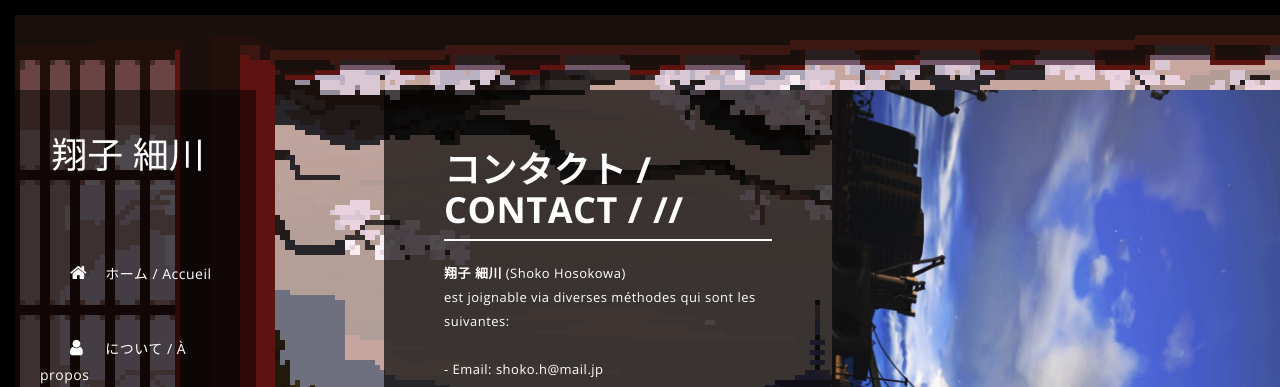
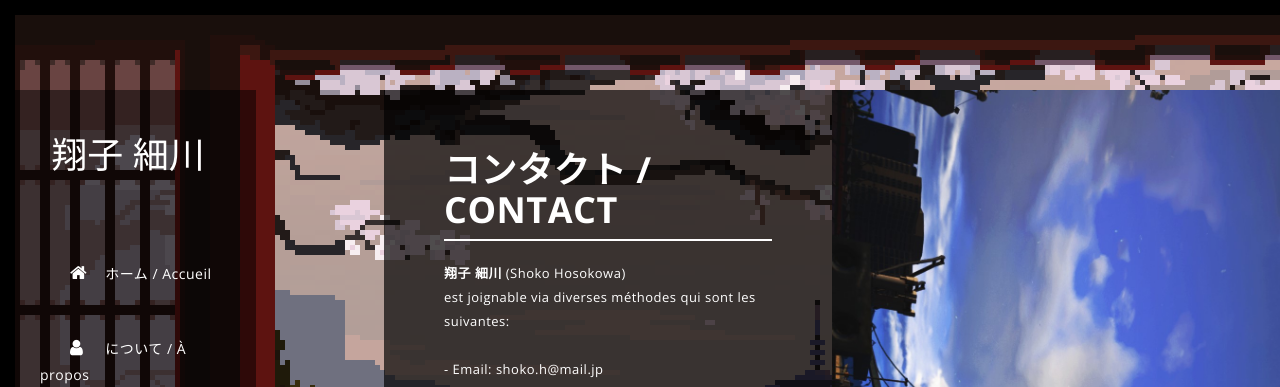
Before and after one commit to r0leplay/relife.SH, a Jekyll site: the page built from contact.html, in a window 1280 px wide. Shown: the top 387 px of the page. Built offline with Jekyll 4.4.1, drawn with Linux system fonts in a browser that asks for light colours; nearby versions of some CDN libraries.

```diff
--- a/contact.html
+++ b/contact.html
@@ -9,7 +9,7 @@ permalink: /contact
             <div class="container-fluid">
                 <div class="col-md-6">
                     <div class="left-content">
-                        <h2>コンタクト / Contact / //</h2>
+                        <h2>コンタクト / Contact</h2>
                         <p>
                             <b>翔子 細川</b> (Shoko Hosokowa) <br> est joignable via diverses méthodes qui sont les suivantes: <br><br>
                             - Email: shoko.h@mail.jp <br>
```
